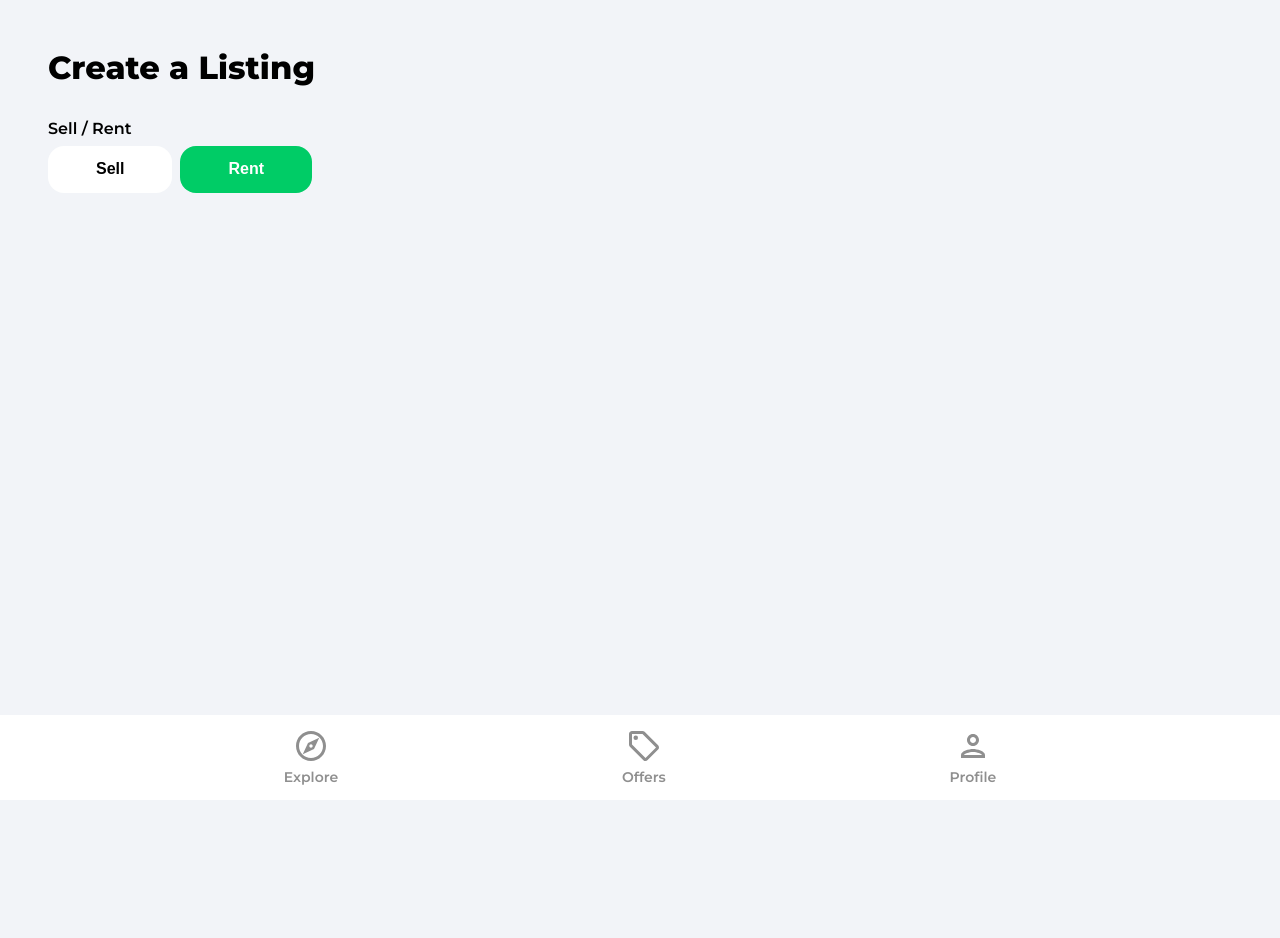
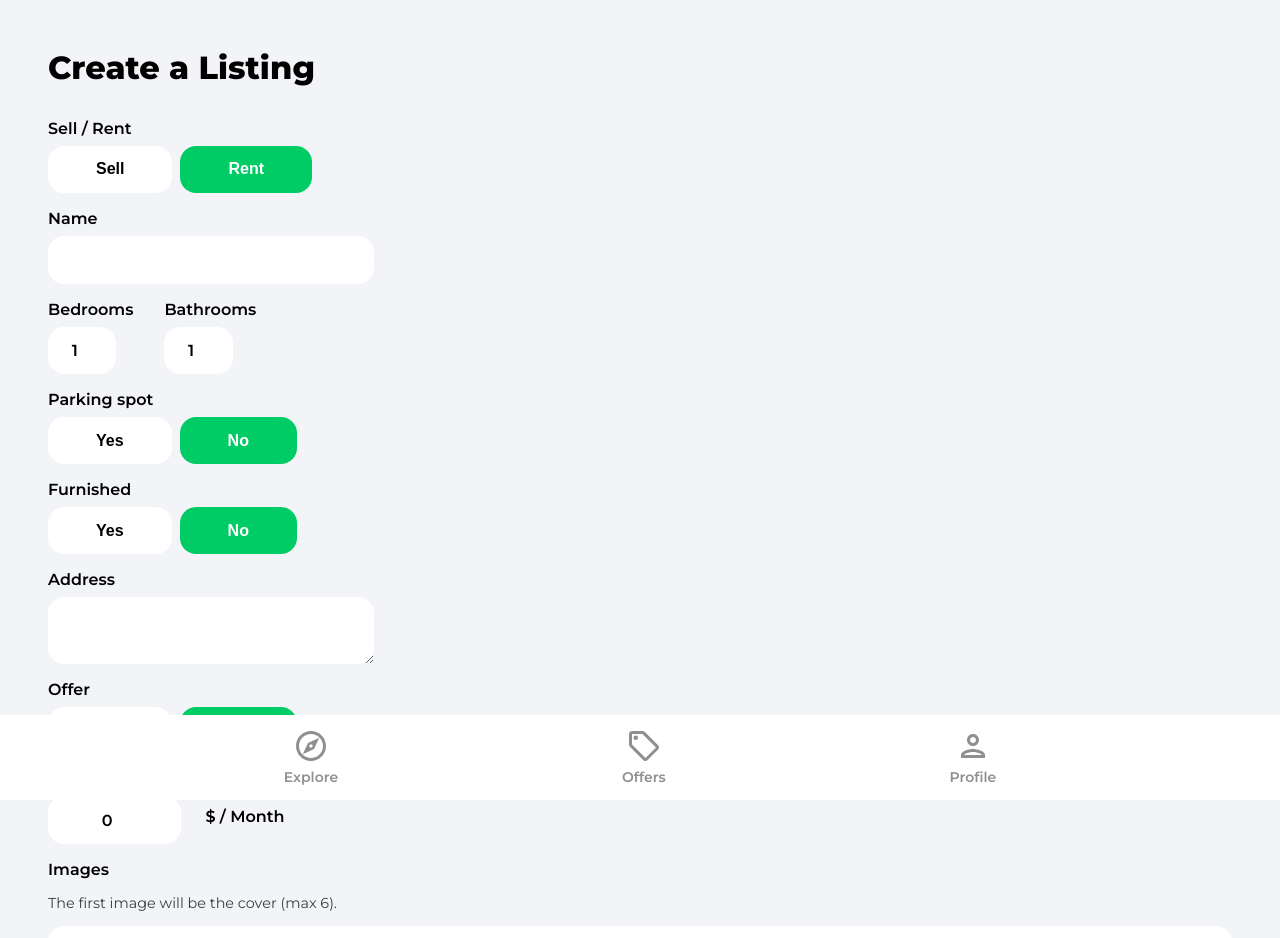
Before and after one commit to FulphilledDev/coach-marketplace-app, a React (Create React App) app: page /create-listing in a window 1280 px wide. Shown: the top 938 px of the page. Before the commit the page ends 800 px from the top, so only its background shows below. Built offline with nearby package versions, Linux system fonts and the light colour scheme; no server answers; sample sign-in values are in the browser's storage.

Commit message:
Create Listing: form render structure and details

```diff
--- a/src/pages/CreateListing.jsx
+++ b/src/pages/CreateListing.jsx
@@ -106,6 +106,209 @@
                         Rent
                     </button>
                 </div>
+
+                <label className='formLabel'>Name</label>
+          <input
+            className='formInputName'
+            type='text'
+            id='name'
+            value={name}
+            onChange={onMutate}
+            maxLength='32'
+            minLength='10'
+            required
+          />
+
+          <div className='formRooms flex'>
+            <div>
+              <label className='formLabel'>Bedrooms</label>
+              <input
+                className='formInputSmall'
+                type='number'
+                id='bedrooms'
+                value={bedrooms}
+                onChange={onMutate}
+                min='1'
+                max='50'
+                required
+              />
+            </div>
+            <div>
+              <label className='formLabel'>Bathrooms</label>
+              <input
+                className='formInputSmall'
+                type='number'
+                id='bathrooms'
+                value={bathrooms}
+                onChange={onMutate}
+                min='1'
+                max='50'
+                required
+              />
+            </div>
+          </div>
+
+          <label className='formLabel'>Parking spot</label>
+          <div className='formButtons'>
+            <button
+              className={parking ? 'formButtonActive' : 'formButton'}
+              type='button'
+              id='parking'
+              value={true}
+              onClick={onMutate}
+              min='1'
+              max='50'
+            >
+              Yes
+            </button>
+            <button
+              className={
+                !parking && parking !== null ? 'formButtonActive' : 'formButton'
+              }
+              type='button'
+              id='parking'
+              value={false}
+              onClick={onMutate}
+            >
+              No
+            </button>
+          </div>
+
+          <label className='formLabel'>Furnished</label>
+          <div className='formButtons'>
+            <button
+              className={furnished ? 'formButtonActive' : 'formButton'}
+              type='button'
+              id='furnished'
+              value={true}
+              onClick={onMutate}
+            >
+              Yes
+            </button>
+            <button
+              className={
+                !furnished && furnished !== null
+                  ? 'formButtonActive'
+                  : 'formButton'
+              }
+              type='button'
+              id='furnished'
+              value={false}
+              onClick={onMutate}
+            >
+              No
+            </button>
+          </div>
+
+          <label className='formLabel'>Address</label>
+          <textarea
+            className='formInputAddress'
+            type='text'
+            id='address'
+            value={address}
+            onChange={onMutate}
+            required
+          />
+
+          {!geoLocationEnabled && (
+            <div className='formLatLng flex'>
+              <div>
+                <label className='formLabel'>Latitude</label>
+                <input
+                  className='formInputSmall'
+                  type='number'
+                  id='latitude'
+                  value={latitude}
+                  onChange={onMutate}
+                  required
+                />
+              </div>
+              <div>
+                <label className='formLabel'>Longitude</label>
+                <input
+                  className='formInputSmall'
+                  type='number'
+                  id='longitude'
+                  value={longitude}
+                  onChange={onMutate}
+                  required
+                />
+              </div>
+            </div>
+          )}
+
+          <label className='formLabel'>Offer</label>
+          <div className='formButtons'>
+            <button
+              className={offer ? 'formButtonActive' : 'formButton'}
+              type='button'
+              id='offer'
+              value={true}
+              onClick={onMutate}
+            >
+              Yes
+            </button>
+            <button
+              className={
+                !offer && offer !== null ? 'formButtonActive' : 'formButton'
+              }
+              type='button'
+              id='offer'
+              value={false}
+              onClick={onMutate}
+            >
+              No
+            </button>
+          </div>
+
+          <label className='formLabel'>Regular Price</label>
+          <div className='formPriceDiv'>
+            <input
+              className='formInputSmall'
+              type='number'
+              id='regularPrice'
+              value={regularPrice}
+              onChange={onMutate}
+              min='50'
+              max='750000000'
+              required
+            />
+            {type === 'rent' && <p className='formPriceText'>$ / Month</p>}
+          </div>
+
+          {offer && (
+            <>
+              <label className='formLabel'>Discounted Price</label>
+              <input
+                className='formInputSmall'
+                type='number'
+                id='discountedPrice'
+                value={discountedPrice}
+                onChange={onMutate}
+                min='50'
+                max='750000000'
+                required={offer}
+              />
+            </>
+          )}
+
+          <label className='formLabel'>Images</label>
+          <p className='imagesInfo'>
+            The first image will be the cover (max 6).
+          </p>
+          <input
+            className='formInputFile'
+            type='file'
+            id='images'
+            onChange={onMutate}
+            max='6'
+            accept='.jpg,.png,.jpeg'
+            multiple
+            required
+          />
+          <button type='submit' className='primaryButton createListingButton'>
+            Create Listing
+          </button>
             </form>
         </main>
     </div>
```
